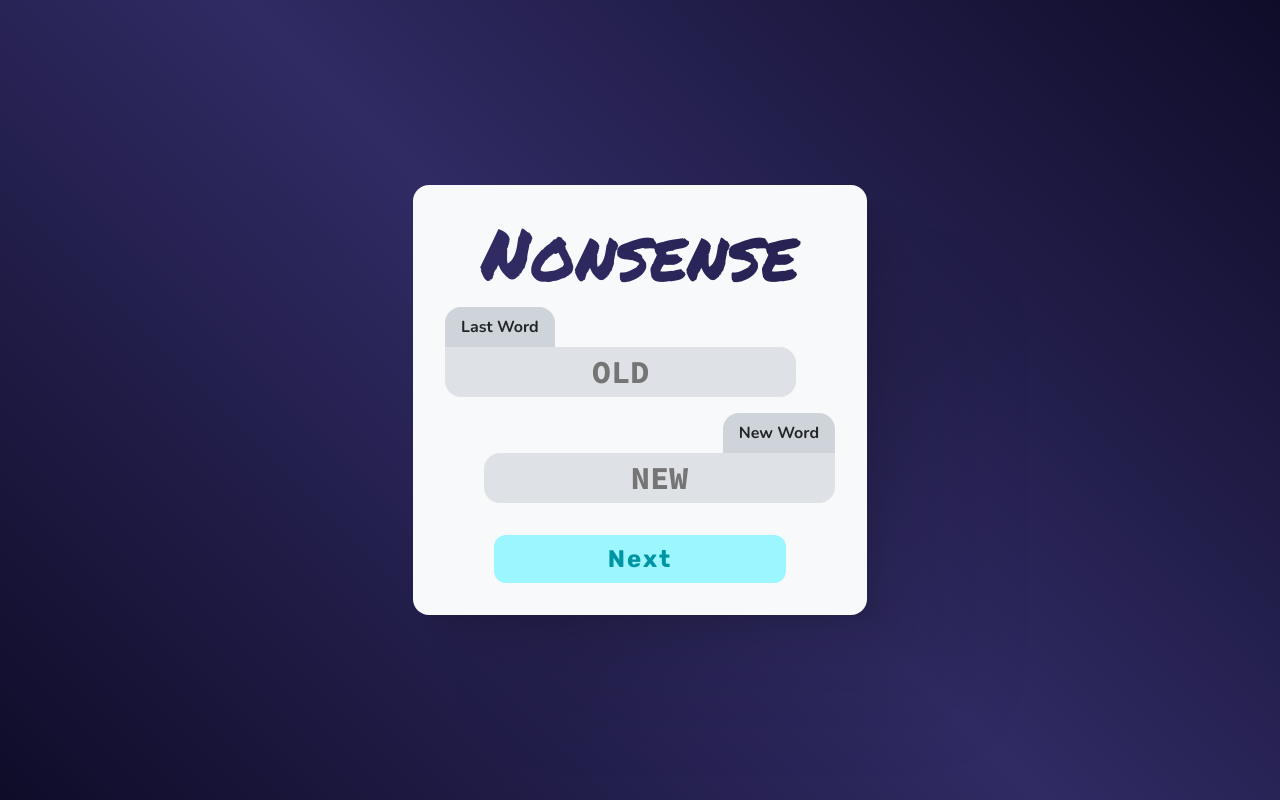
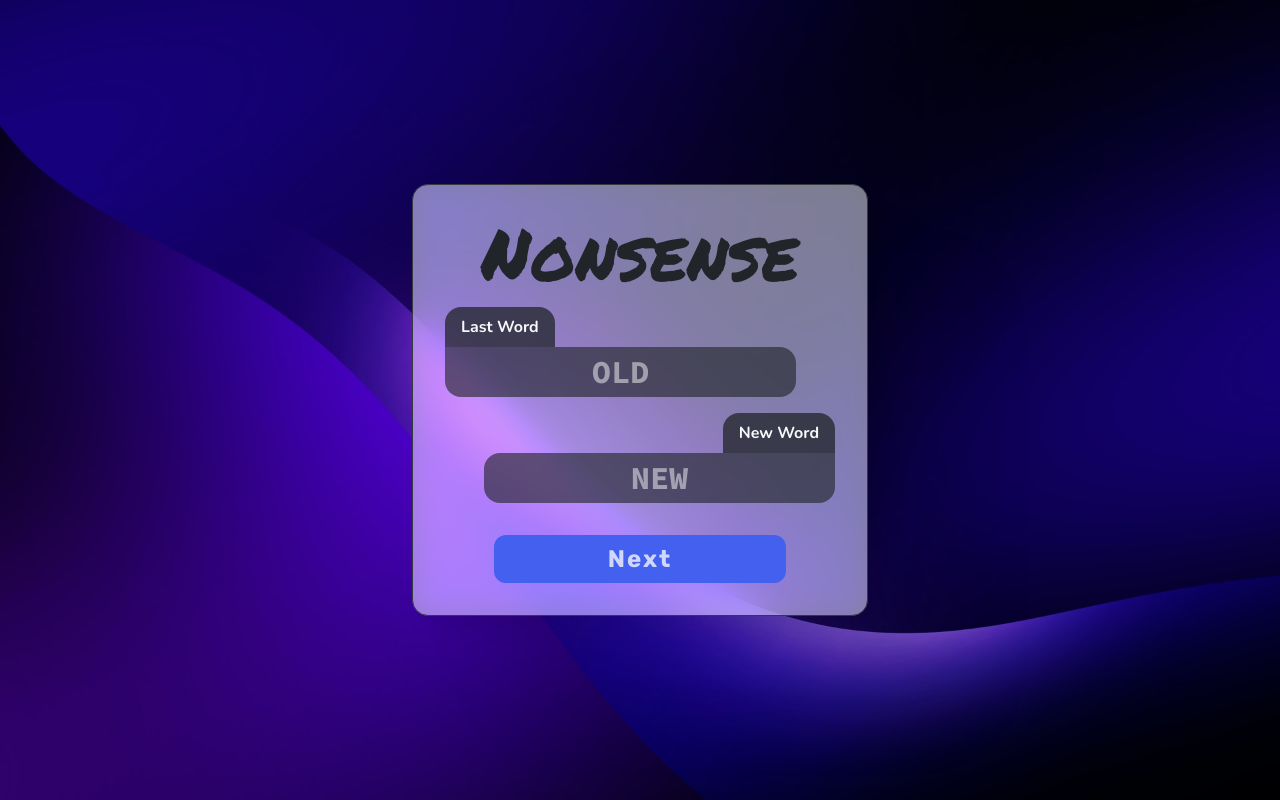
Before and after one commit to sounak-kun/nonsense, a React (Create React App) app: page / in a window 1280 px wide. Built offline with nearby package versions, Linux system fonts and the light colour scheme.

Commit message:
Style: ui refresh

```diff
--- a/src/app.scss
+++ b/src/app.scss
@@ -7,5 +7,6 @@
 
   min-height: 100vh;
 
-  background: $grad-primary fixed;
+  background: no-repeat center / cover url("images/background.jpg"),
+    $grad-primary fixed;
 }
--- a/src/components/Nonsense.scss
+++ b/src/components/Nonsense.scss
@@ -3,16 +3,15 @@
 .nonsense {
   max-width: 90vw;
   padding: 2em;
+  border: 1px solid $clr-primary-700;
   border-radius: 1em;
 
-  background: $clr-primary-100;
+  background: rgba($clr-primary-100, 0.5);
+  backdrop-filter: blur(16px) saturate(2);
   @include mix-card-shadow;
 
   &__heading {
     margin: 0 0 0.25em 0;
-
-    background: $grad-primary fixed;
-    background-clip: text;
 
     @include font-permanent-marker(4.5rem, 400);
 
@@ -21,7 +20,7 @@
     }
 
     text-align: center;
-    color: transparent;
+    color: $clr-primary-900;
     line-height: 1em;
   }
 }
--- a/src/components/NonsenseForm.scss
+++ b/src/components/NonsenseForm.scss
@@ -16,10 +16,10 @@
       padding: 0.5em 1em;
       border-radius: 1em 1em 0 0;
 
-      background: $clr-primary-400;
+      background: rgba($clr-primary-900, 0.75);
 
       @include font-nunito(1rem, 700);
-      color: $clr-primary-900;
+      color: $clr-primary-100;
     }
 
     &-text {
@@ -29,12 +29,17 @@
       border-radius: 0 0.5em 0.5em 0.5em;
       outline: none;
 
-      background: $clr-primary-300;
+      background: rgba($clr-primary-900, 0.625);
 
       @include font-source-code-pro(2rem, 700);
       text-align: center;
       text-transform: uppercase;
-      color: $clr-primary-900;
+      color: $clr-primary-100;
+
+      &::placeholder {
+        color: $clr-primary-100;
+        opacity: 0.5;
+      }
     }
   }
 
@@ -58,11 +63,10 @@
       border: none;
       border-radius: 0.5em;
 
-      background: $clr-primary-400;
+      @include font-rubik(1.5rem, 700);
+      letter-spacing: 0.125ch;
 
-      @include font-rubik(1.5rem, 700);
-      color: $clr-primary-900;
-      letter-spacing: 0.125ch;
+      transition: background-color 150ms ease, color 150ms ease-out;
     }
   }
 
@@ -70,9 +74,15 @@
     grid-column: span 2;
 
     &-button {
-      background: $clr-blue-100;
-      outline-color: $clr-blue-700;
-      color: $clr-blue-700;
+      background: $clr-blue-400;
+      outline-color: $clr-blue-100;
+      color: $clr-blue-100;
+
+      &:hover,
+      &:active {
+        background: $clr-blue-700;
+        color: $clr-primary-100;
+      }
     }
 
     &--update {
@@ -84,9 +94,15 @@
     display: none;
 
     &-button {
-      background: $clr-red-100;
-      outline-color: $clr-red-700;
-      color: $clr-red-700;
+      background: $clr-red-400;
+      outline-color: $clr-red-100;
+      color: $clr-red-100;
+
+      &:hover,
+      &:active {
+        background: $clr-red-700;
+        color: $clr-primary-100;
+      }
     }
 
     &--update {
--- a/src/components/NonsenseForm.tsx
+++ b/src/components/NonsenseForm.tsx
@@ -52,6 +52,7 @@ const NonsenseForm = () => {
           minLength={3}
           maxLength={3}
           disabled={lastDisabled}
+          autoComplete="off"
           value={lastValue}
           onChange={lastChangeHandler}
         />
--- a/src/sass/_colors.scss
+++ b/src/sass/_colors.scss
@@ -6,8 +6,10 @@ $clr-primary-400: #ced4da;
 $clr-primary-700: #343a40;
 $clr-primary-900: #212529;
 
-$clr-blue-100: #9bf6ff;
-$clr-blue-700: color.scale($clr-blue-100, $lightness: -60%);
+$clr-blue-400: #4361ee;
+$clr-blue-100: color.adjust($clr-blue-400, $lightness: 30%);
+$clr-blue-700: color.adjust($clr-blue-400, $lightness: -30%);
 
-$clr-red-100: #ffadad;
-$clr-red-700: color.scale($clr-red-100, $lightness: -60%);
+$clr-red-400: #c9184a;
+$clr-red-100: color.adjust($clr-red-400, $lightness: 40%);
+$clr-red-700: color.adjust($clr-red-400, $lightness: -20%);
```
Also changed, not shown: src/images/background.jpg (added), 1 other file (tests, documents, lock files or other folders).
